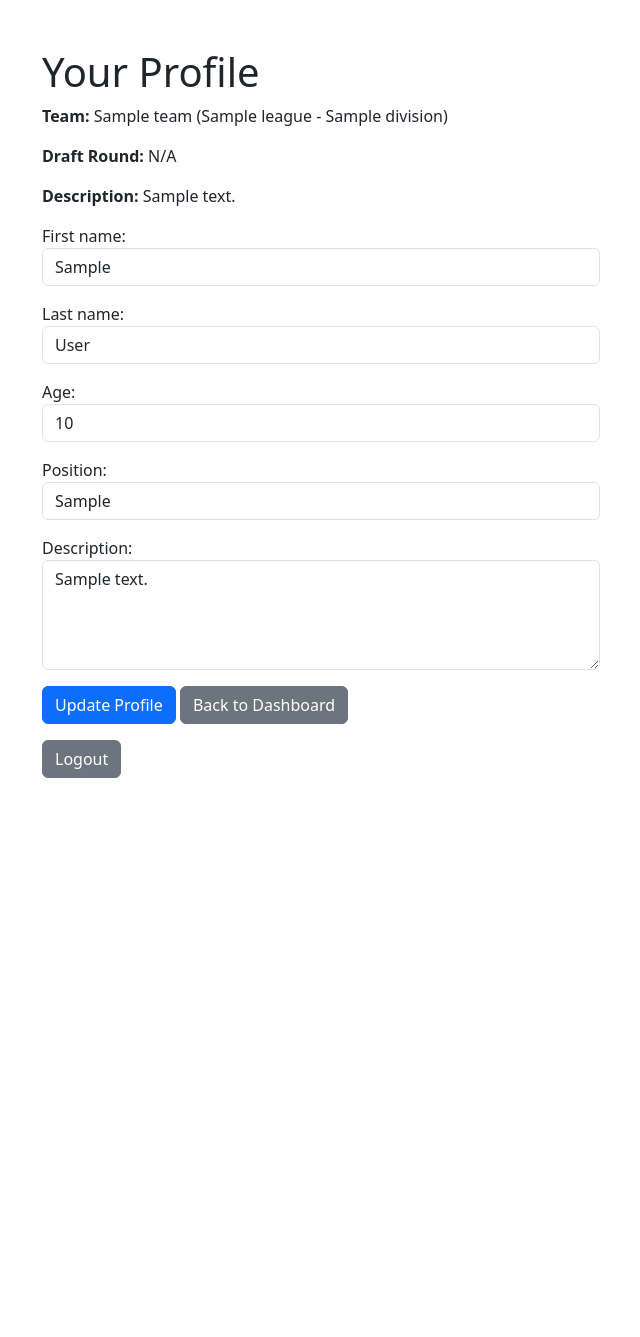
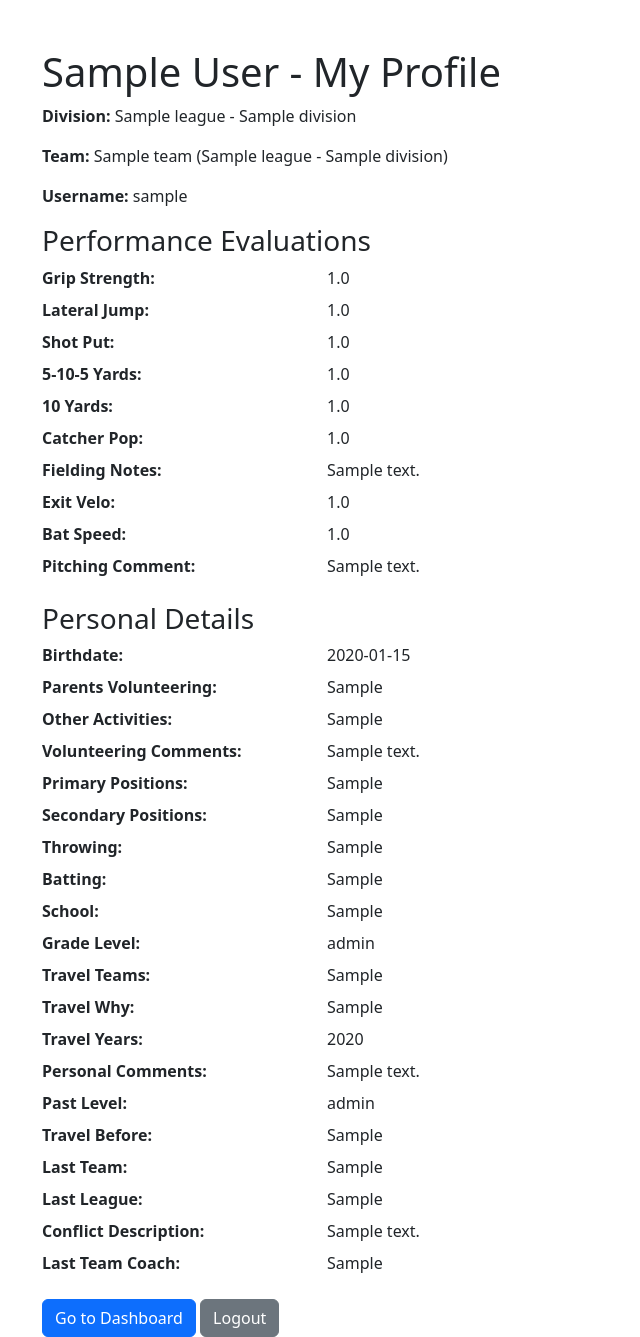
Before and after one commit to titancoder12/web3sportsdraft, a Django app: page /profile/ in a window 1280 px wide. Shown: the whole page, without its empty margins (40-680 px from the left). Before the commit the page ends 778 px from the top, so only its background shows below. Run offline with Django 3.2, Linux system fonts and the light colour scheme; a user stored in the database is signed in; tables that the repository leaves empty hold one stand-in row (values such as "Sample post").

Commit message:
additional fields

```diff
--- a/league/templates/league/player_profile.html
+++ b/league/templates/league/player_profile.html
@@ -1,26 +1,91 @@
-<!-- league/templates/league/player_profile.html -->
 <!DOCTYPE html>
 <html>
 <head>
-    <title>Player Profile - Baseball Draft</title>
+    <title>My Profile - Baseball Draft</title>
     <link href="https://cdn.jsdelivr.net/npm/bootstrap@5.3.0/dist/css/bootstrap.min.css" rel="stylesheet">
 </head>
 <body>
     <div class="container mt-5">
-        <h1>Your Profile</h1>
-        <p><strong>Team:</strong> {{ player.team|default:"Not drafted yet" }}</p>
-        <p><strong>Draft Round:</strong> {{ player.draft_round|default:"N/A" }}</p>
-        <p><strong>Description:</strong> {{ player.description|default:"No description provided" }}</p>
-        <form method="post" class="w-50">
-            {% csrf_token %}
-            {{ form.as_p }}
-            <button type="submit" class="btn btn-primary">Update Profile</button>
-            <a href="{% url 'dashboard_with_division' player.division.id %}" class="btn btn-secondary">Back to Dashboard</a>
-        </form>
-        <form method="post" action="{% url 'logout' %}" style="display: inline;">
-            {% csrf_token %}
-            <button type="submit" class="btn btn-secondary mt-3">Logout</button>
-        </form>
+        <h1>{{ player.first_name }} {{ player.last_name }} - My Profile</h1>
+        <p><strong>Division:</strong> {{ player.division }}</p>
+        <p><strong>Team:</strong> {{ player.team|default:"Not assigned" }}</p>
+        <p><strong>Username:</strong> {{ player.user.username }}</p>
+
+        <h3>Performance Evaluations</h3>
+        <dl class="row">
+            <dt class="col-sm-3">Grip Strength:</dt>
+            <dd class="col-sm-9">{{ player.grip_strength|default:"N/A" }}</dd>
+            <dt class="col-sm-3">Lateral Jump:</dt>
+            <dd class="col-sm-9">{{ player.lateral_jump|default:"N/A" }}</dd>
+            <dt class="col-sm-3">Shot Put:</dt>
+            <dd class="col-sm-9">{{ player.shot_put|default:"N/A" }}</dd>
+            <dt class="col-sm-3">5-10-5 Yards:</dt>
+            <dd class="col-sm-9">{{ player.five_ten_five_yards|default:"N/A" }}</dd>
+            <dt class="col-sm-3">10 Yards:</dt>
+            <dd class="col-sm-9">{{ player.ten_yards|default:"N/A" }}</dd>
+            <dt class="col-sm-3">Catcher Pop:</dt>
+            <dd class="col-sm-9">{{ player.catcher_pop|default:"N/A" }}</dd>
+            <dt class="col-sm-3">Fielding Notes:</dt>
+            <dd class="col-sm-9">{{ player.fielding_notes|default:"N/A" }}</dd>
+            <dt class="col-sm-3">Exit Velo:</dt>
+            <dd class="col-sm-9">{{ player.exit_velo|default:"N/A" }}</dd>
+            <dt class="col-sm-3">Bat Speed:</dt>
+            <dd class="col-sm-9">{{ player.bat_speed|default:"N/A" }}</dd>
+            <dt class="col-sm-3">Pitching Comment:</dt>
+            <dd class="col-sm-9">{{ player.pitching_comment|default:"N/A" }}</dd>
+        </dl>
+
+        <h3>Personal Details</h3>
+        <dl class="row">
+            <dt class="col-sm-3">Birthdate:</dt>
+            <dd class="col-sm-9">{{ player.birthdate|date:"Y-m-d"|default:"N/A" }}</dd>
+            <dt class="col-sm-3">Parents Volunteering:</dt>
+            <dd class="col-sm-9">{{ player.parents_volunteering|default:"N/A" }}</dd>
+            <dt class="col-sm-3">Other Activities:</dt>
+            <dd class="col-sm-9">{{ player.other_activities|default:"N/A" }}</dd>
+            <dt class="col-sm-3">Volunteering Comments:</dt>
+            <dd class="col-sm-9">{{ player.volunteering_comments|default:"N/A" }}</dd>
+            <dt class="col-sm-3">Primary Positions:</dt>
+            <dd class="col-sm-9">{{ player.primary_positions|default:"N/A" }}</dd>
+            <dt class="col-sm-3">Secondary Positions:</dt>
+            <dd class="col-sm-9">{{ player.secondary_positions|default:"N/A" }}</dd>
+            <dt class="col-sm-3">Throwing:</dt>
+            <dd class="col-sm-9">{{ player.throwing|default:"N/A" }}</dd>
+            <dt class="col-sm-3">Batting:</dt>
+            <dd class="col-sm-9">{{ player.batting|default:"N/A" }}</dd>
+            <dt class="col-sm-3">School:</dt>
+            <dd class="col-sm-9">{{ player.school|default:"N/A" }}</dd>
+            <dt class="col-sm-3">Grade Level:</dt>
+            <dd class="col-sm-9">{{ player.grade_level|default:"N/A" }}</dd>
+            <dt class="col-sm-3">Travel Teams:</dt>
+            <dd class="col-sm-9">{{ player.travel_teams|default:"N/A" }}</dd>
+            <dt class="col-sm-3">Travel Why:</dt>
+            <dd class="col-sm-9">{{ player.travel_why|default:"N/A" }}</dd>
+            <dt class="col-sm-3">Travel Years:</dt>
+            <dd class="col-sm-9">{{ player.travel_years|default:"N/A" }}</dd>
+            <dt class="col-sm-3">Personal Comments:</dt>
+            <dd class="col-sm-9">{{ player.personal_comments|default:"N/A" }}</dd>
+            <dt class="col-sm-3">Past Level:</dt>
+            <dd class="col-sm-9">{{ player.past_level|default:"N/A" }}</dd>
+            <dt class="col-sm-3">Travel Before:</dt>
+            <dd class="col-sm-9">{{ player.travel_before|default:"N/A" }}</dd>
+            <dt class="col-sm-3">Last Team:</dt>
+            <dd class="col-sm-9">{{ player.last_team|default:"N/A" }}</dd>
+            <dt class="col-sm-3">Last League:</dt>
+            <dd class="col-sm-9">{{ player.last_league|default:"N/A" }}</dd>
+            <dt class="col-sm-3">Conflict Description:</dt>
+            <dd class="col-sm-9">{{ player.conflict_description|default:"N/A" }}</dd>
+            <dt class="col-sm-3">Last Team Coach:</dt>
+            <dd class="col-sm-9">{{ player.last_team_coach|default:"N/A" }}</dd>
+        </dl>
+
+        <div class="mt-3">
+            <a href="{% url 'dashboard_with_division' player.division.id %}" class="btn btn-primary">Go to Dashboard</a>
+            <form method="post" action="{% url 'logout' %}" class="d-inline">
+                {% csrf_token %}
+                <button type="submit" class="btn btn-secondary">Logout</button>
+            </form>
+        </div>
     </div>
 </body>
 </html>
--- a/league/views.py
+++ b/league/views.py
@@ -139,10 +139,10 @@ def add_player(request, division_id=None):
 
 @login_required
 def player_profile(request):
-    try:
-        player = request.user.player_profile
-    except Player.DoesNotExist:
-        return render(request, 'league/no_profile.html')
+    if not hasattr(request.user, 'player_profile'):
+        return redirect('dashboard')  # Redirect non-players to dashboard
+
+    player = request.user.player_profile
 
     if request.method == 'POST':
         form = PlayerProfileForm(request.POST, instance=player)
@@ -152,11 +152,10 @@ def player_profile(request):
     else:
         form = PlayerProfileForm(instance=player)
 
-    context = {
+    return render(request, 'league/player_profile.html', {
+        'player': player,
         'form': form,
-        'player': player,
-    }
-    return render(request, 'league/player_profile.html', context)
+    })
 
 # league/views.py (relevant section)
 def signup(request):
```
